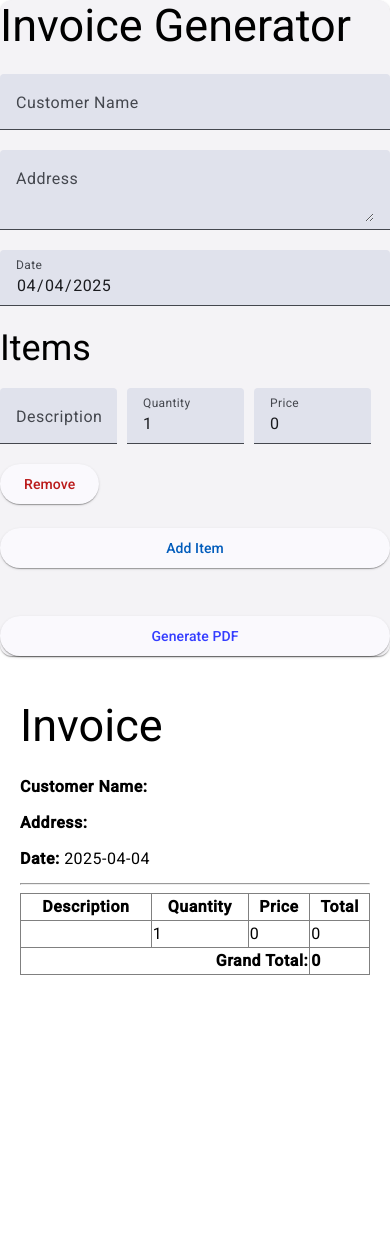
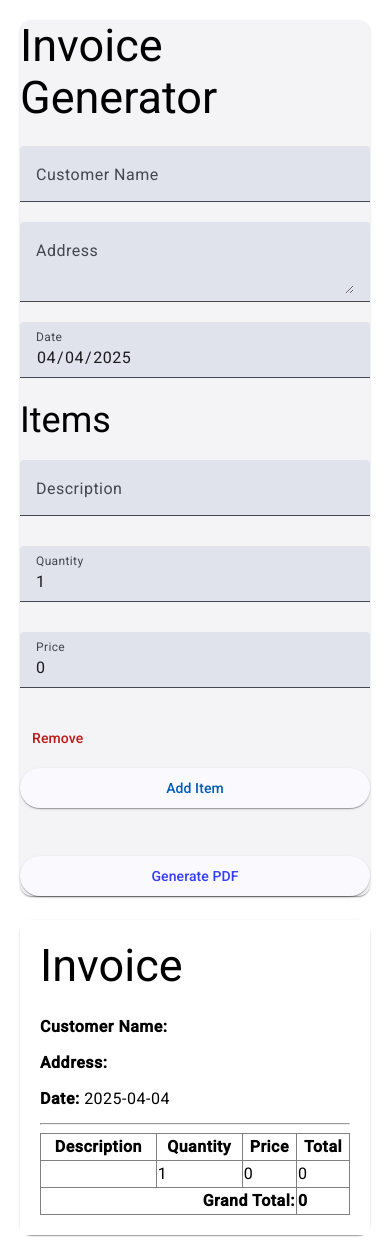
Before and after one commit to Bhagyadilhara/invoicee_app, an Angular app: page / in a window 390 px wide. Before the commit the page ends 995 px from the top, so only its background shows below. Built offline with nearby package versions, Linux system fonts and the light colour scheme.

Commit message:
added feature responsive

```diff
--- a/src/app/app.component.css
+++ b/src/app/app.component.css
@@ -1,8 +1,32 @@
+.container {
+  max-width: 900px;
+  margin: 0 auto;
+  padding: 20px;
+}
+
 .full-width {
-    width: 100%;
+  width: 100%;
+}
+
+.item-input-group {
+  display: flex;
+  flex-wrap: wrap;
+  gap: 10px;
+  margin-bottom: 10px;
+}
+
+.item-input {
+  flex: 1 1 100%;
+}
+
+@media (min-width: 600px) {
+  .item-input {
+    flex: 1 1 30%;
   }
+}
 
-  .item-input {
-    width: 30%;
-    margin-right: 10px;
+@media print {
+  button {
+    display: none;
   }
+}
--- a/src/app/app.component.html
+++ b/src/app/app.component.html
@@ -1,5 +1,7 @@
+<div class="container">
   <mat-card>
     <h2>Invoice Generator</h2>
+
     <mat-form-field appearance="fill" class="full-width">
       <mat-label>Customer Name</mat-label>
       <input matInput [(ngModel)]="invoice.customerName" />
@@ -16,7 +18,7 @@
     </mat-form-field>
 
     <h3>Items</h3>
-  <div *ngFor="let item of invoice.items; let i = index">
+    <div class="item-input-group" *ngFor="let item of invoice.items; let i = index">
       <mat-form-field appearance="fill" class="item-input">
         <mat-label>Description</mat-label>
         <input matInput [(ngModel)]="item.description" />
@@ -32,8 +34,7 @@
         <input matInput type="number" [(ngModel)]="item.price" />
       </mat-form-field>
 
-    <button mat-raised-button color="warn" (click)="removeItem(i)">Remove</button>
-    <br /><br />
+      <button mat-button color="warn" (click)="removeItem(i)">Remove</button>
     </div>
 
     <button mat-raised-button color="primary" (click)="addItem()">Add Item</button>
@@ -43,20 +44,24 @@
 
   <br />
 
-<!-- Preview for PDF -->
-<div #invoiceContent style="padding: 20px; background: white">
+  <!-- PDF Preview -->
+  <mat-card>
+    <div #invoiceContent style="padding: 20px; background: white; max-width: 100%; overflow-x: auto;">
       <h2>Invoice</h2>
       <p><strong>Customer Name:</strong> {{ invoice.customerName }}</p>
       <p><strong>Address:</strong> {{ invoice.address }}</p>
       <p><strong>Date:</strong> {{ invoice.date }}</p>
       <hr />
-  <table border="1" width="100%" style="border-collapse: collapse">
+      <table border="1" width="100%" style="border-collapse: collapse; word-break: break-word;">
+        <thead>
           <tr>
             <th>Description</th>
             <th>Quantity</th>
             <th>Price</th>
             <th>Total</th>
           </tr>
+        </thead>
+        <tbody>
           <tr *ngFor="let item of invoice.items">
             <td>{{ item.description }}</td>
             <td>{{ item.quantity }}</td>
@@ -67,5 +72,8 @@
             <td colspan="3" style="text-align: right"><strong>Grand Total:</strong></td>
             <td><strong>{{ total }}</strong></td>
           </tr>
+        </tbody>
       </table>
     </div>
+  </mat-card>
+</div>
```
Lines whose indentation alone changed are shown as unchanged.
